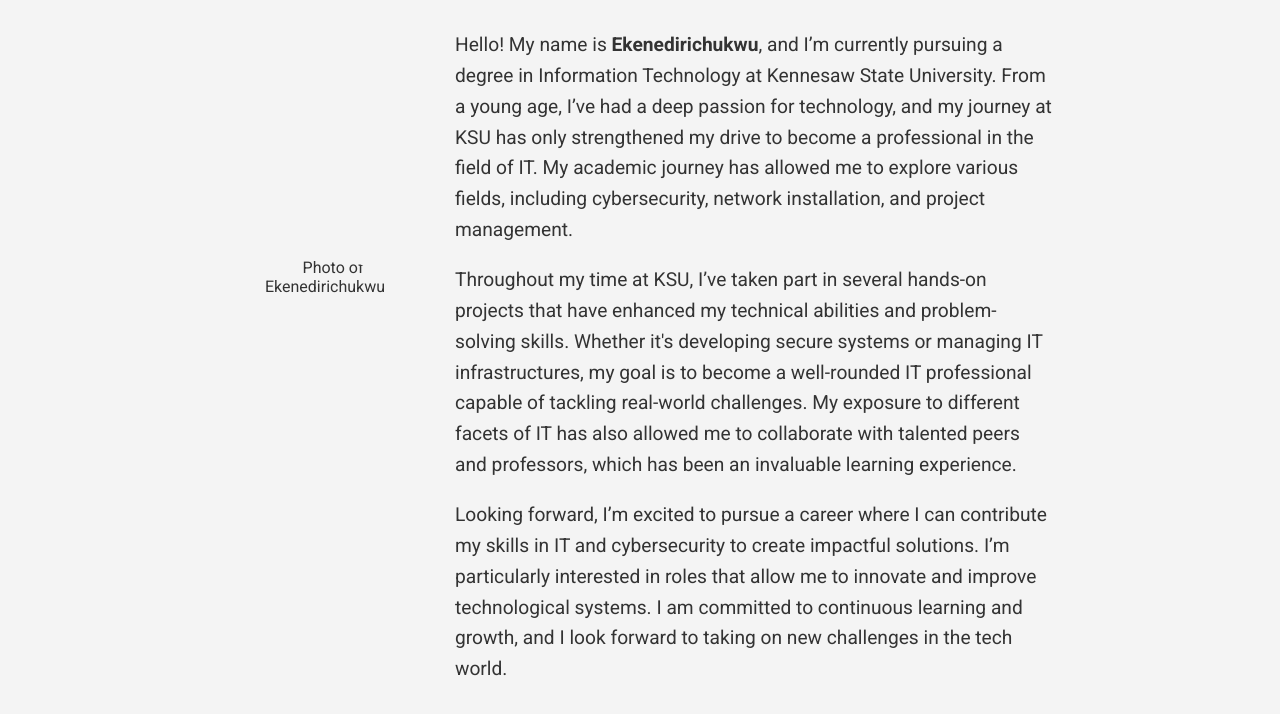
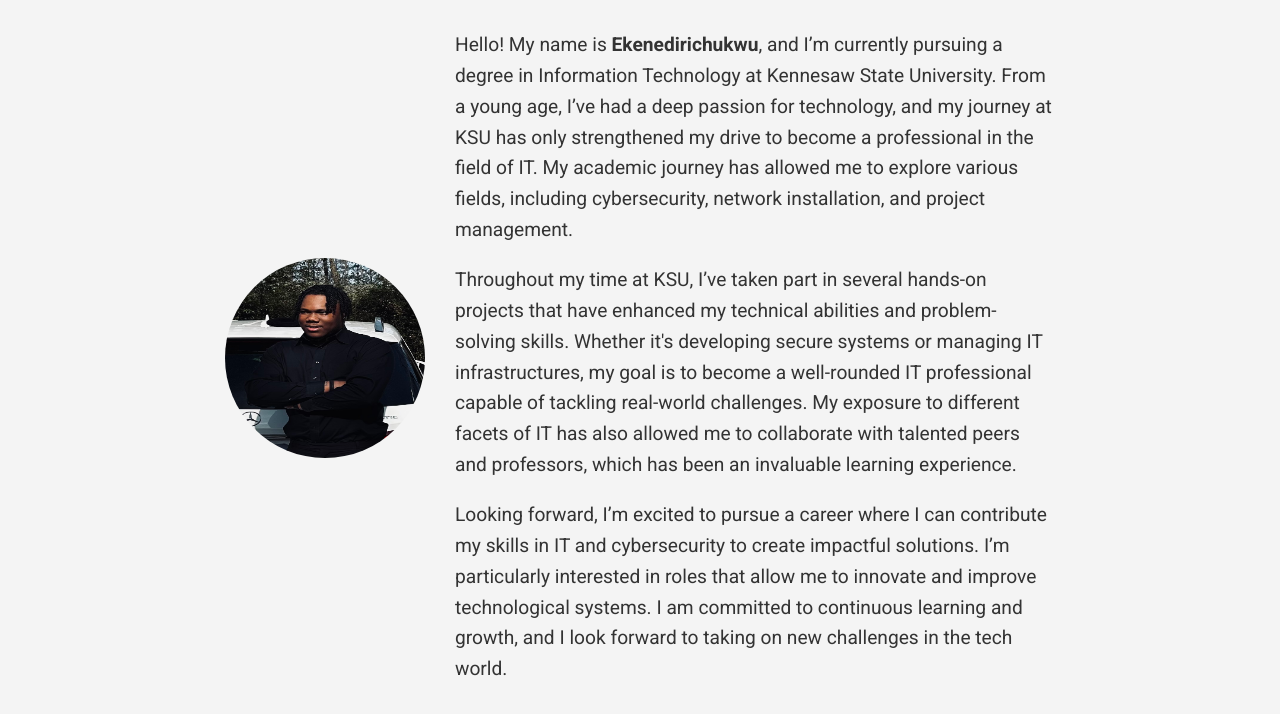
Before and after one commit to Kaycee500/Project-Milestone-1, a plain HTML site: page about.html in a window 1280 px wide. Shown: the part 168-882 px from the top of the page. Drawn offline with Linux system fonts and the light colour scheme.

Commit message:
Update about.html

```diff
--- a/about.html
+++ b/about.html
@@ -23,8 +23,7 @@
 
         <!-- Photo and Bio Wrapper -->
         <div class="about-wrapper">
-            <!-- Photo of Yourself -->
-            <img src="your-photo.jpg" alt="Photo of Ekenedirichukwu" class="profile-photo">
+            <img src="images/myphoto.jpg" alt="Photo of Ekenedirichukwu" class="profile-photo">
 
             <!-- Biography Text -->
             <div class="bio">
```
